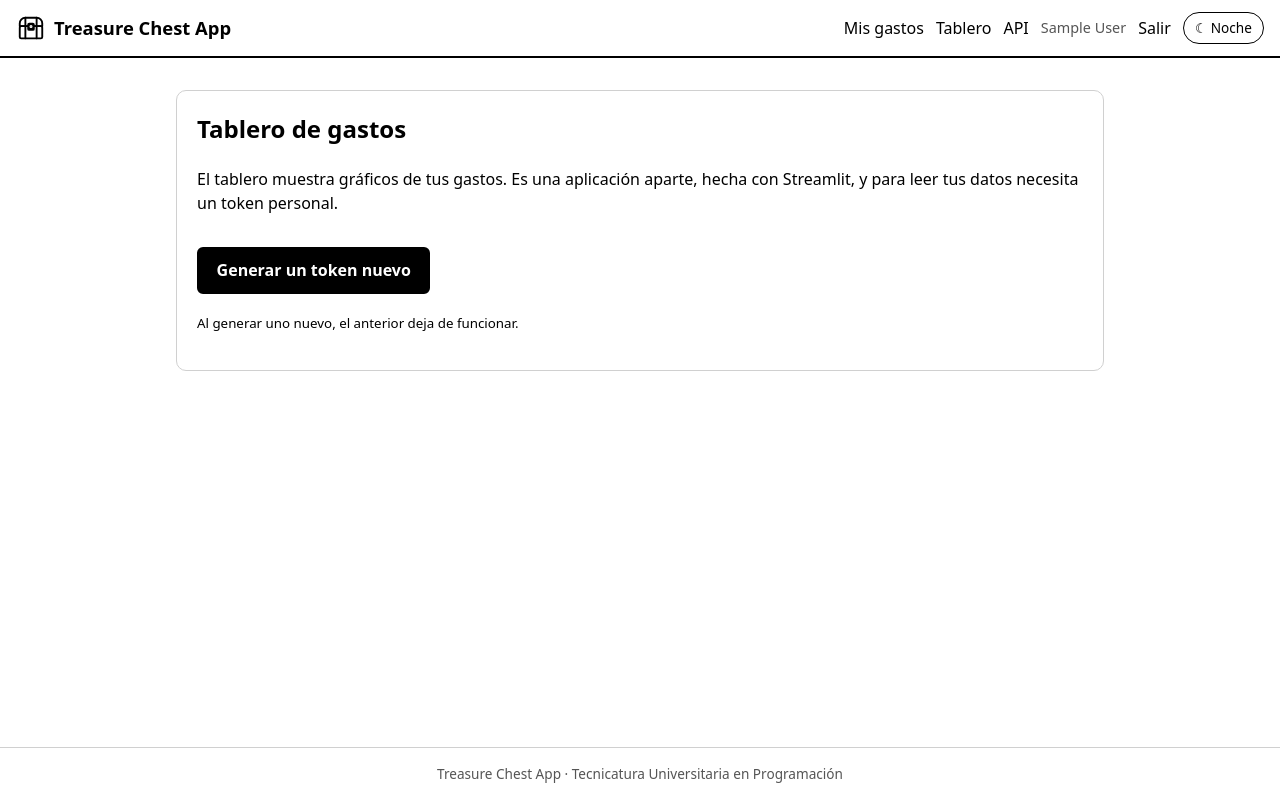
After one commit to JuanCruzCechetto/treasure-chest-app, a Flask app: page /tablero in a window 1280 px wide. The commit adds this page. Run offline with Flask 3, Linux system fonts and the light colour scheme; the visitor is signed in with stand-in values (Sample User, id 1); some libraries are stand-ins or nearby versions.

Commit message:
Proteger claves y formularios, y publicar el tablero con token
- Agregar .gitignore y .env.example, y exigir SECRET_KEY
- Agregar proteccion CSRF y salir solo por POST
- Rechazar montos NaN y cerrar la conexion al crear la base
- Separar dependencias de la app y del tablero
- Hacer que el tablero lea /api/gastos con un token personal
- Agregar pruebas automaticas

```diff
--- a/app.py
+++ b/app.py
@@ -1,6 +1,8 @@
 """Treasure Chest App — gestor de gastos personales con Flask."""
+import hashlib
 import os
 import re
+import secrets
 from datetime import date
 from functools import wraps
 
@@ -8,14 +10,18 @@ import requests
 from dotenv import load_dotenv
 from flask import (Flask, flash, jsonify, redirect, render_template, request,
                    session, url_for)
+from flask_wtf.csrf import CSRFError, CSRFProtect
 from werkzeug.security import check_password_hash, generate_password_hash
 
 from db import cerrar_db, inicializar_db, obtener_db
 
-load_dotenv()  # lee el archivo .env (que NO se entrega)
+# Lee el archivo .env (que NO se entrega) de la carpeta del proyecto
+load_dotenv(os.path.join(os.path.dirname(os.path.abspath(__file__)), ".env"))
 
 app = Flask(__name__)
-app.config["SECRET_KEY"] = os.getenv("SECRET_KEY", "solo-para-desarrollo")
+app.config["SECRET_KEY"] = os.environ["SECRET_KEY"]  # sin clave, la app no arranca
+app.config["SESSION_COOKIE_SAMESITE"] = "Lax"
+CSRFProtect(app)
 app.teardown_appcontext(cerrar_db)
 inicializar_db()
 
@@ -48,7 +54,7 @@ def validar_gasto(form):
     monto = None
     try:
         monto = round(float(monto_txt), 2)
-        if monto <= 0 or monto > 100_000_000:
+        if not monto > 0 or monto > 100_000_000:  # "not >" también rechaza NaN
             errores["monto"] = "El monto tiene que ser mayor a 0."
     except ValueError:
         errores["monto"] = "El monto tiene que ser un número."
@@ -130,7 +136,7 @@ def login():
     return render_template("login.html", error=error, nombre=nombre), (401 if error else 200)
 
 
-@app.route("/logout")
+@app.route("/logout", methods=["POST"])
 def logout():
     session.clear()
     return redirect(url_for("inicio"))
@@ -193,7 +199,50 @@ def borrar_gasto(gasto_id):
     return redirect(url_for("gastos"))
 
 
+# ---------------------------------------------------------------- tablero
+def resumen_token(token):
+    return hashlib.sha256(token.encode()).hexdigest()
+
+
+@app.route("/tablero", methods=["GET", "POST"])
+@login_requerido
+def tablero():
+    """Genera el token con el que el tablero de Streamlit lee los datos. Se muestra una sola vez."""
+    token = None
+    if request.method == "POST":
+        token = secrets.token_urlsafe(32)
+        db = obtener_db()
+        db.execute("UPDATE usuarios SET token_hash = ? WHERE id = ?",
+                   (resumen_token(token), session["usuario_id"]))
+        db.commit()
+    return render_template("tablero.html", token=token, url_tablero=os.getenv("URL_TABLERO", ""),
+                           url_app=request.host_url.rstrip("/"))
+
+
 # ---------------------------------------------------------------- API JSON
+def usuario_por_token():
+    """Devuelve el id del dueño del token enviado en Authorization, o None."""
+    encabezado = request.headers.get("Authorization", "")
+    if not encabezado.startswith("Bearer "):
+        return None
+    fila = obtener_db().execute("SELECT id FROM usuarios WHERE token_hash = ?",
+                                (resumen_token(encabezado[len("Bearer "):]),)).fetchone()
+    return fila["id"] if fila else None
+
+
+@app.route("/api/gastos")
+def api_gastos():
+    """Gastos de un solo usuario, identificado por su token o por su sesión. Lo usa el tablero."""
+    uid = usuario_por_token() or session.get("usuario_id")
+    if uid is None:
+        return jsonify({"error": "No autorizado"}), 401
+    filas = obtener_db().execute(
+        "SELECT descripcion, monto, categoria, fecha FROM gastos WHERE usuario_id = ? ORDER BY fecha",
+        (uid,)).fetchall()
+    return jsonify({"gastos": [dict(f) for f in filas], "dolar": cotizacion_dolar()})
+
+
+# ---------------------------------------------------------------- API JSON (con sesión)
 @app.route("/api/resumen")
 @login_requerido
 def api_resumen():
@@ -214,6 +263,12 @@ def api_resumen():
 
 
 # ---------------------------------------------------------------- errores
+@app.errorhandler(CSRFError)
+def error_csrf(_e):
+    return render_template("error.html", codigo=400,
+                           mensaje="El formulario venció. Volvé atrás, recargá la página e intentá de nuevo."), 400
+
+
 @app.errorhandler(404)
 def no_encontrado(_e):
     return render_template("error.html", codigo=404, mensaje="La página no existe."), 404
--- a/db.py
+++ b/db.py
@@ -4,13 +4,15 @@ import sqlite3
 
 from flask import g
 
-RUTA_DB = os.path.join(os.path.dirname(os.path.abspath(__file__)), "gastos.db")
+RUTA_DB = os.environ.get("BASE_DE_DATOS",
+                         os.path.join(os.path.dirname(os.path.abspath(__file__)), "gastos.db"))
 
 ESQUEMA = """
 CREATE TABLE IF NOT EXISTS usuarios (
     id            INTEGER PRIMARY KEY AUTOINCREMENT,
     nombre        TEXT    NOT NULL UNIQUE,
     hash_clave    TEXT    NOT NULL,
+    token_hash    TEXT,
     creado        TEXT    NOT NULL DEFAULT (datetime('now'))
 );
 
@@ -42,5 +44,13 @@ def cerrar_db(_error=None):
 
 def inicializar_db():
     """Crea las tablas si no existen. Los datos persisten entre reinicios."""
-    with sqlite3.connect(RUTA_DB) as con:
+    con = sqlite3.connect(RUTA_DB)
+    try:
         con.executescript(ESQUEMA)
+        # Bases creadas antes de que existiera el tablero publicado
+        columnas = [fila[1] for fila in con.execute("PRAGMA table_info(usuarios)")]
+        if "token_hash" not in columnas:
+            con.execute("ALTER TABLE usuarios ADD COLUMN token_hash TEXT")
+            con.commit()
+    finally:
+        con.close()
--- a/requirements.txt
+++ b/requirements.txt
@@ -1,6 +1,4 @@
 Flask==3.1.3
+Flask-WTF==1.2.2
 python-dotenv==1.2.3
 requests==2.34.2
-gunicorn==26.2.0
-pandas==3.0.5
-streamlit==1.67.0
--- a/static/style.css
+++ b/static/style.css
@@ -100,3 +100,7 @@ footer { text-align: center; padding: 1rem; color: var(--suave); font-size: .85r
   .campos { grid-template-columns: 2fr 1fr 1fr 1fr; }
   main { padding: 2rem 1rem; }
 }
+
+/* Formularios de una sola acción (Salir) y token del tablero */
+.en-linea { display: inline; }
+.token { display: block; padding: 10px; background: var(--resalte); border-radius: 4px; overflow-wrap: anywhere; }
--- /dev/null
+++ b/tablero/requirements.txt
@@ -0,0 +1,3 @@
+streamlit==1.67.0
+pandas==2.3.3
+requests==2.34.2
--- a/templates/base.html
+++ b/templates/base.html
@@ -24,9 +24,13 @@
     <nav>
       {% if session.usuario_id %}
         <a href="{{ url_for('gastos') }}">Mis gastos</a>
+        <a href="{{ url_for('tablero') }}">Tablero</a>
         <a href="{{ url_for('api_resumen') }}">API</a>
         <span class="usuario">{{ session.nombre }}</span>
-        <a href="{{ url_for('logout') }}">Salir</a>
+        <form class="en-linea" method="post" action="{{ url_for('logout') }}">
+          <input type="hidden" name="csrf_token" value="{{ csrf_token() }}">
+          <button class="enlace" type="submit">Salir</button>
+        </form>
       {% else %}
         <a href="{{ url_for('login') }}">Ingresar</a>
         <a href="{{ url_for('registro') }}">Registrarse</a>
--- a/templates/editar.html
+++ b/templates/editar.html
@@ -4,6 +4,7 @@
 <section class="tarjeta">
   <h1>Editar gasto</h1>
   <form method="post" novalidate data-validar="gasto">
+    <input type="hidden" name="csrf_token" value="{{ csrf_token() }}">
     {% include "_form_gasto.html" %}
     <button class="boton" type="submit">Guardar cambios</button>
     <a class="boton secundario" href="{{ url_for('gastos') }}">Cancelar</a>
--- a/templates/gastos.html
+++ b/templates/gastos.html
@@ -21,6 +21,7 @@
 <section class="tarjeta">
   <h2>Nuevo gasto</h2>
   <form method="post" novalidate data-validar="gasto">
+    <input type="hidden" name="csrf_token" value="{{ csrf_token() }}">
     {% include "_form_gasto.html" %}
     <button class="boton" type="submit">Agregar</button>
   </form>
@@ -42,6 +43,7 @@
           <td class="acciones">
             <a href="{{ url_for('editar_gasto', gasto_id=g.id) }}">Editar</a>
             <form method="post" action="{{ url_for('borrar_gasto', gasto_id=g.id) }}">
+              <input type="hidden" name="csrf_token" value="{{ csrf_token() }}">
               <button class="enlace peligro" type="submit">Borrar</button>
             </form>
           </td>
--- a/templates/login.html
+++ b/templates/login.html
@@ -5,6 +5,7 @@
   <h1>Ingresar</h1>
   {% if error %}<p class="aviso aviso-error">{{ error }}</p>{% endif %}
   <form method="post" novalidate data-validar="login">
+    <input type="hidden" name="csrf_token" value="{{ csrf_token() }}">
     <label for="nombre">Usuario</label>
     <input id="nombre" name="nombre" value="{{ nombre }}" required autocomplete="username">
     <small class="error" data-error-de="nombre"></small>
--- a/templates/registro.html
+++ b/templates/registro.html
@@ -4,6 +4,7 @@
 <section class="tarjeta angosta">
   <h1>Crear cuenta</h1>
   <form method="post" novalidate data-validar="registro">
+    <input type="hidden" name="csrf_token" value="{{ csrf_token() }}">
     <label for="nombre">Usuario</label>
     <input id="nombre" name="nombre" value="{{ nombre }}" required minlength="3" maxlength="20"
            pattern="[A-Za-z0-9_]{3,20}" autocomplete="username">
--- /dev/null
+++ b/templates/tablero.html
@@ -0,0 +1,23 @@
+{% extends "base.html" %}
+{% block titulo %}Tablero{% endblock %}
+{% block contenido %}
+<section class="tarjeta">
+  <h1>Tablero de gastos</h1>
+  <p>El tablero muestra gráficos de tus gastos. Es una aplicación aparte, hecha con Streamlit, y para leer tus datos necesita un token personal.</p>
+  {% if url_tablero %}
+    <p><a class="boton secundario" href="{{ url_tablero }}">Abrir el tablero</a></p>
+  {% endif %}
+
+  {% if token %}
+    <p class="aviso aviso-ok">Copiá este token ahora: no se vuelve a mostrar.</p>
+    <p><code class="token">{{ token }}</code></p>
+    <p>Dirección de la aplicación: <code>{{ url_app }}</code></p>
+  {% endif %}
+
+  <form method="post">
+    <input type="hidden" name="csrf_token" value="{{ csrf_token() }}">
+    <button class="boton" type="submit">Generar un token nuevo</button>
+  </form>
+  <p><small>Al generar uno nuevo, el anterior deja de funcionar.</small></p>
+</section>
+{% endblock %}
```
Also changed, not shown: dashboard.py (deleted, +0 -60 lines), tablero/dashboard.py (added, +84 -0 lines), tests/test_app.py (added, +137 -0 lines), .streamlit/config.toml (added), README.md, 2 other files.
